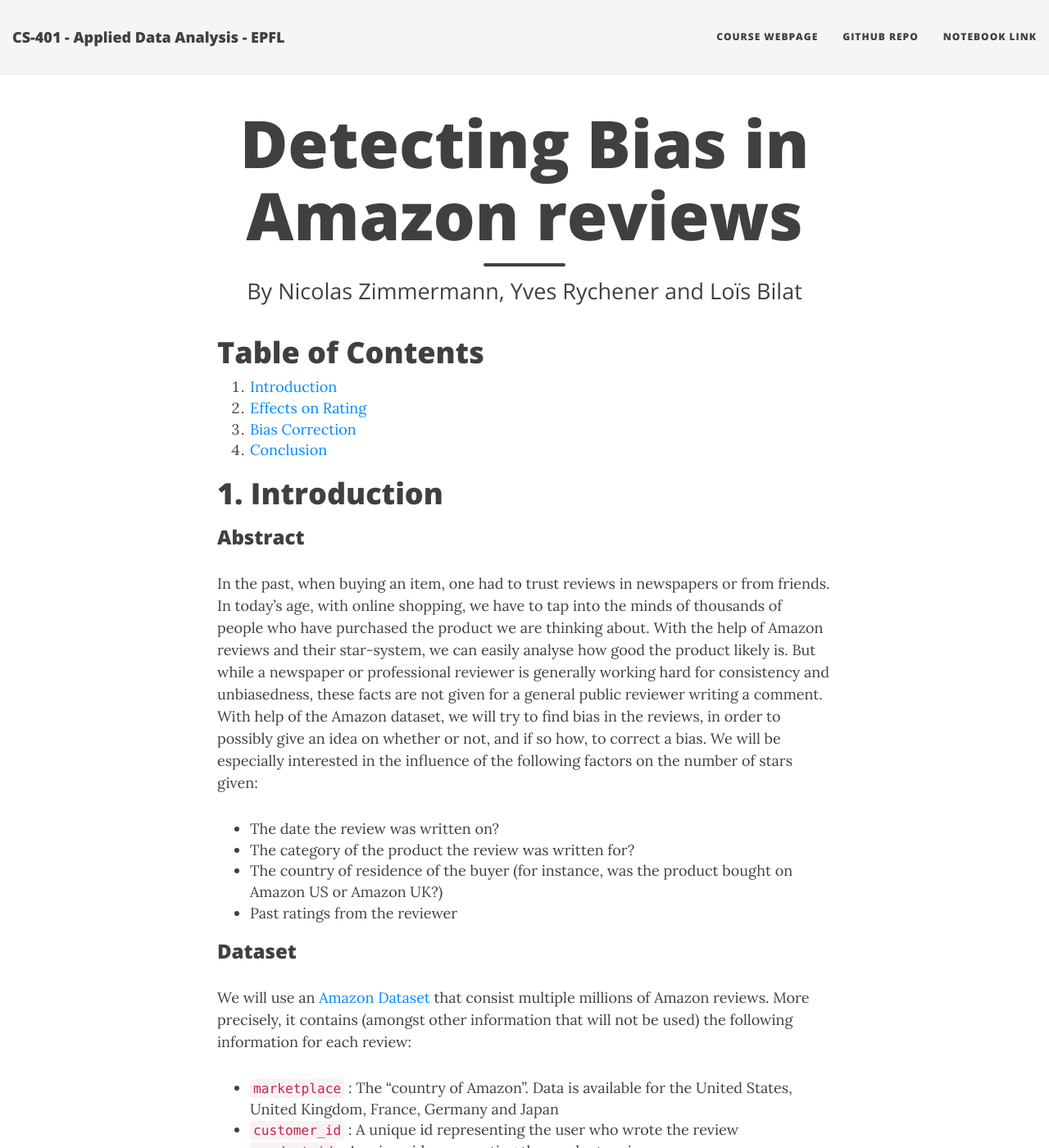
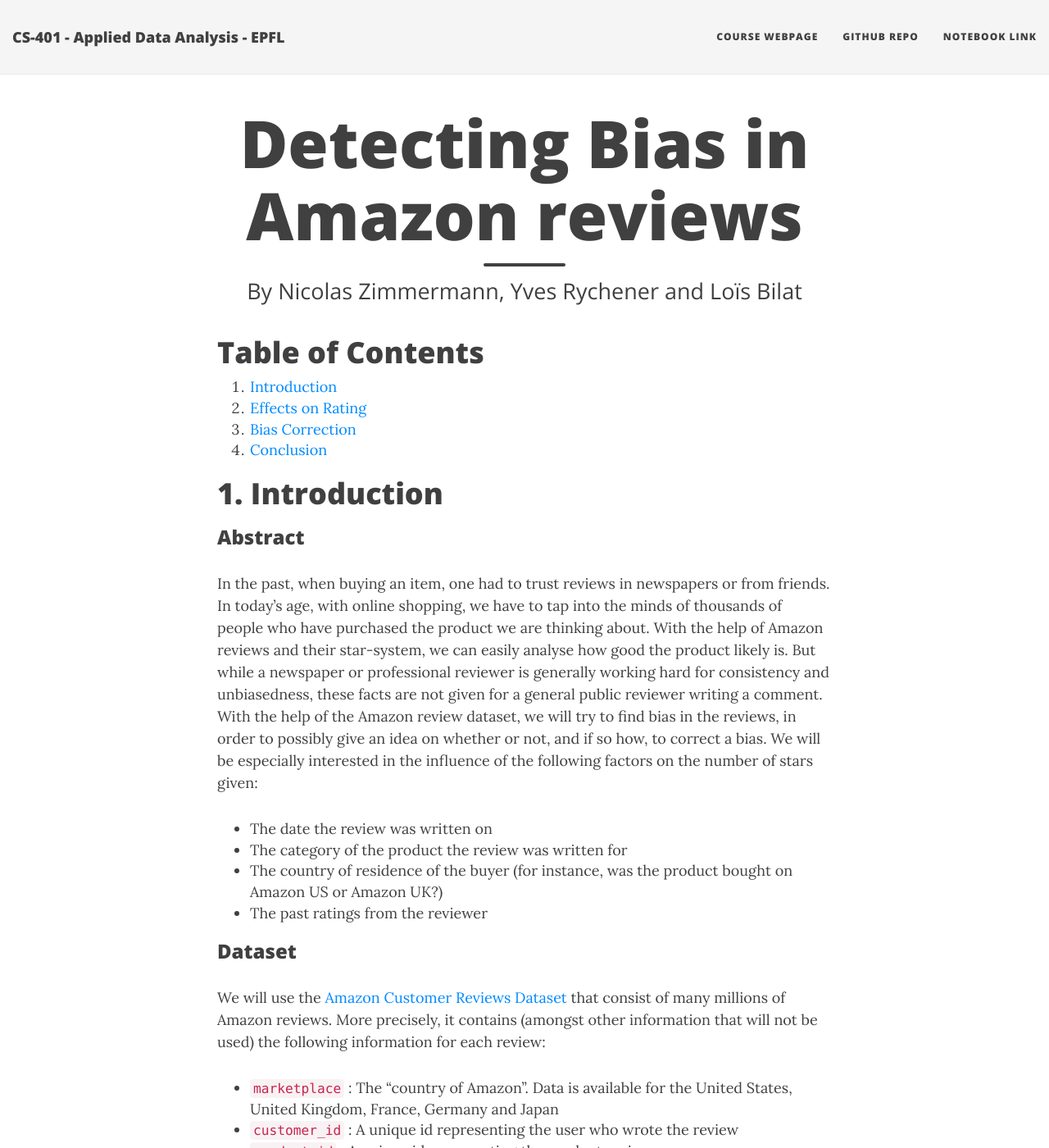
Before and after one commit to ada-lyn/ada-lyn.github.io, a Jekyll site: the page built from index.md, in a window 1280 px wide and 1400 px high. Shown: the whole window at 82% size. Built offline with Jekyll 4.4.1, drawn with Linux system fonts in a browser that asks for light colours; nearby versions of some CDN libraries; formulas are drawn with MathJax 3; some of the changed text lies outside the part shown.

Commit message:
Update index.md

```diff
--- a/index.md
+++ b/index.md
@@ -19,16 +19,16 @@
 
 ### Abstract
 
-In the past, when buying an item, one had to trust reviews in newspapers or from friends. In today's age, with online shopping, we have to tap into the minds of thousands of people who have purchased the product we are thinking about. With the help of Amazon reviews and their star-system, we can easily analyse how good the product likely is. But while a newspaper or professional reviewer is generally working hard for consistency and unbiasedness, these facts are not given for a general public reviewer writing a comment. With help of the Amazon dataset, we will try to find bias in the reviews, in order to possibly give an idea on whether or not, and if so how, to correct a bias. We will be especially interested in the influence of the following factors on the number of stars given:
+In the past, when buying an item, one had to trust reviews in newspapers or from friends. In today's age, with online shopping, we have to tap into the minds of thousands of people who have purchased the product we are thinking about. With the help of Amazon reviews and their star-system, we can easily analyse how good the product likely is. But while a newspaper or professional reviewer is generally working hard for consistency and unbiasedness, these facts are not given for a general public reviewer writing a comment. With the help of the Amazon review dataset, we will try to find bias in the reviews, in order to possibly give an idea on whether or not, and if so how, to correct a bias. We will be especially interested in the influence of the following factors on the number of stars given:
 
-- The date the review was written on?
-- The category of the product the review was written for?
+- The date the review was written on
+- The category of the product the review was written for
 - The country of residence of the buyer (for instance, was the product bought on Amazon US or Amazon UK?)
-- Past ratings from the reviewer
+- The past ratings from the reviewer
 
 ### Dataset
 
-We will use an [Amazon Dataset](http://jmcauley.ucsd.edu/data/amazon/) that consist multiple millions of Amazon reviews. More precisely, it contains (amongst other information that will not be used) the following information for each review:
+We will use the [Amazon Customer Reviews Dataset](https://s3.amazonaws.com/amazon-reviews-pds/readme.html) that consist of many millions of Amazon reviews. More precisely, it contains (amongst other information that will not be used) the following information for each review:
 
 - `marketplace` : The "country of Amazon". Data is available for the United States, United Kingdom, France, Germany and Japan
 - `customer_id` : A unique id representing the user who wrote the review
```
Also changed, not shown: other parts of index.md (+2 -4 lines).
